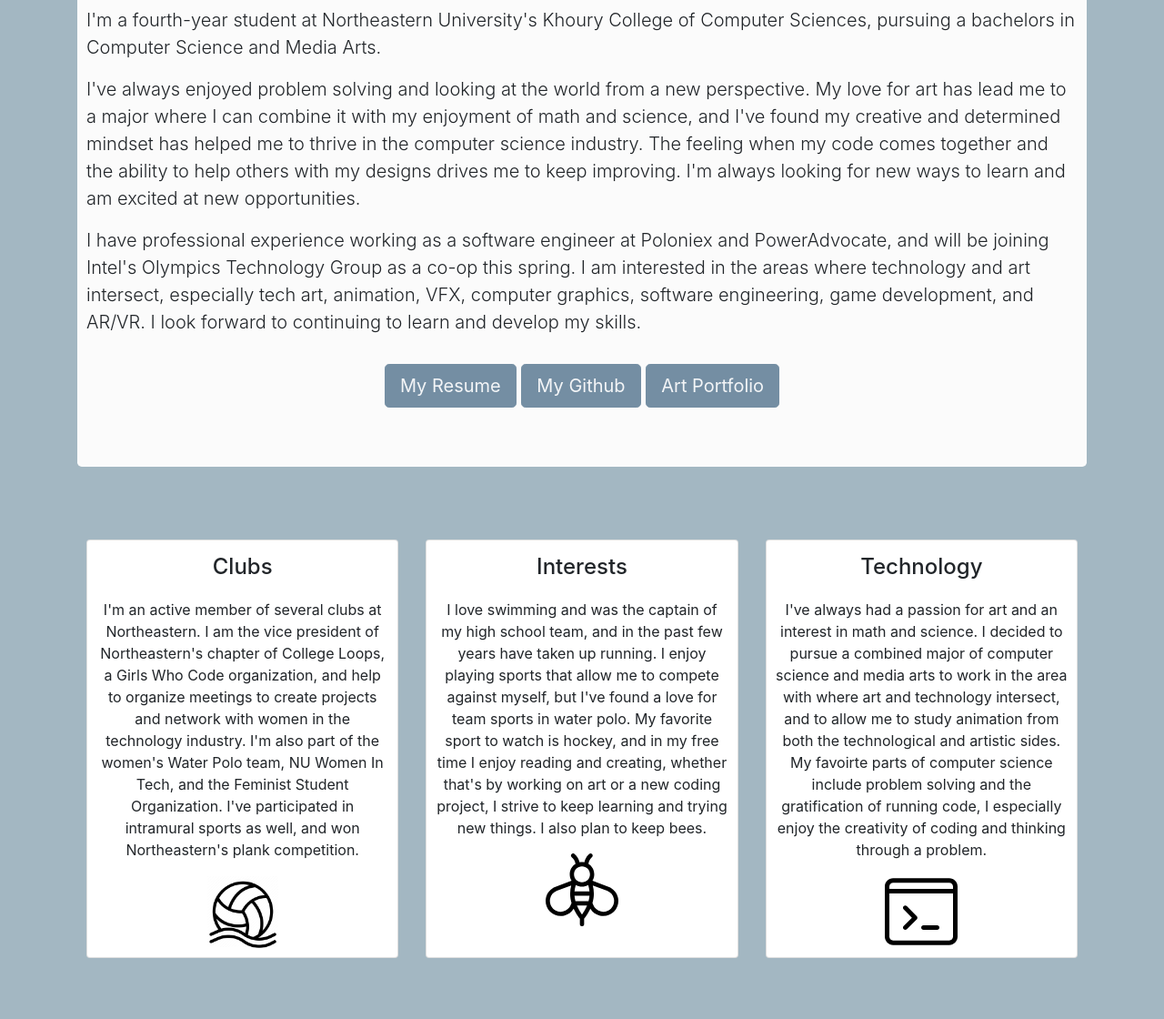
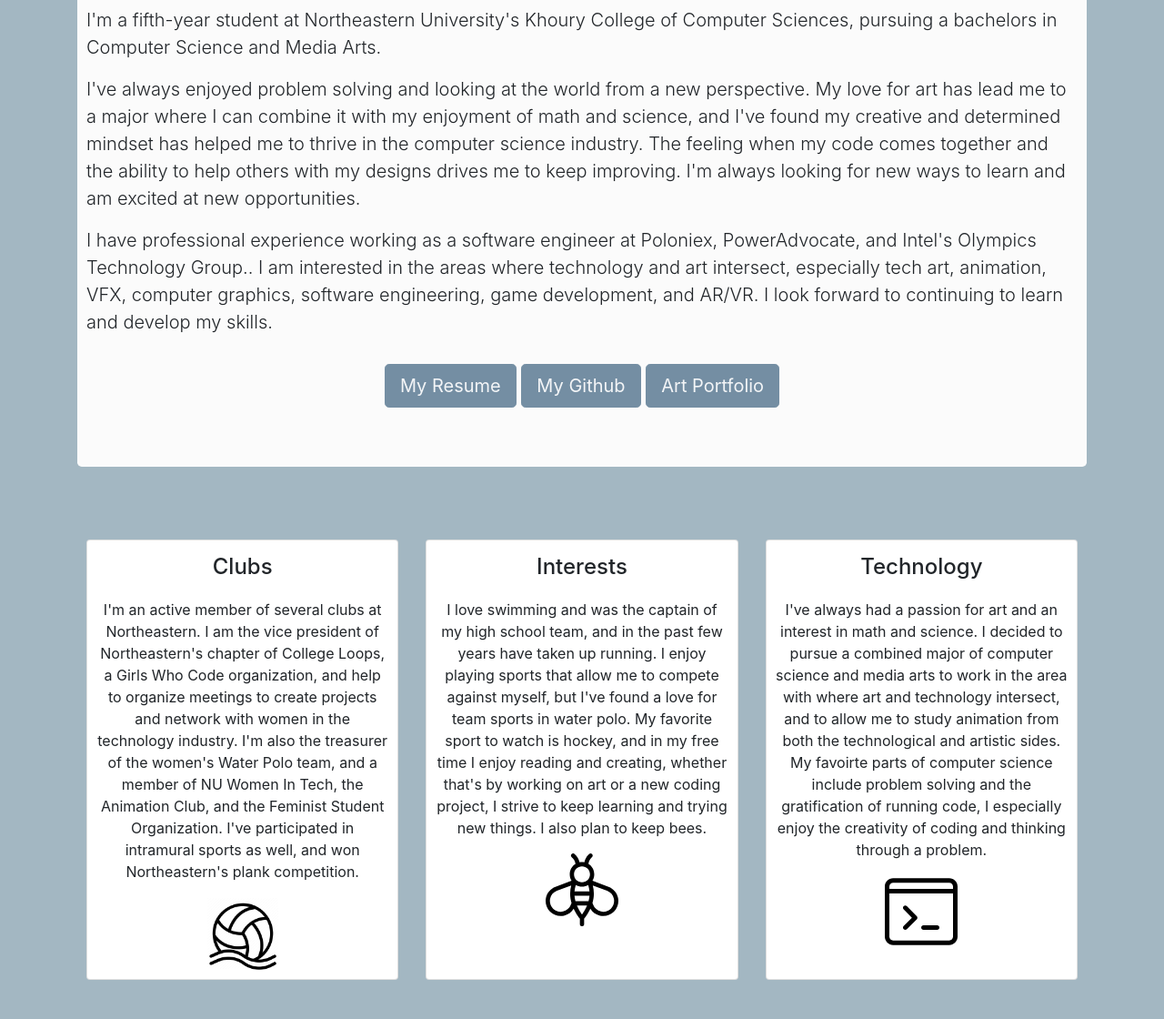
Before and after one commit to rogershannah/rogershannah.github.io, a website: page index.html in a window 1280 px wide. Shown: the part 173-1293 px from the top of the page at 91% size. Drawn offline with nearby package versions, Linux system fonts and the light colour scheme.

Commit message:
Update index.html

```diff
--- a/index.html
+++ b/index.html
@@ -48,7 +48,7 @@
       <div class="jumbotron pb-0 min-100" id="about">
         <h4 class="section-header">ABOUT ME</h4>
         <p class="lead">
-          I'm a fourth-year student at Northeastern University's Khoury College
+          I'm a fifth-year student at Northeastern University's Khoury College
           of Computer Sciences, pursuing a bachelors in Computer Science and
           Media Arts.
         </p>
@@ -64,8 +64,8 @@
         </p>
 
         <p class="lead">
-          I have professional experience working as a software engineer at Poloniex and PowerAdvocate,
-          and will be joining Intel's Olympics Technology Group as a co-op this spring.
+          I have professional experience working as a software engineer at Poloniex, PowerAdvocate, and
+          Intel's Olympics Technology Group..
           I am interested in the areas where technology and art intersect, especially tech art, animation, VFX,
           computer graphics, software engineering, game development, and AR/VR. I look forward to continuing to learn and develop my skills.
         </p>
@@ -88,8 +88,8 @@
                 I'm an active member of several clubs at Northeastern.
                 I am the vice president of Northeastern's chapter of
                 College Loops, a Girls Who Code organization, and help to organize meetings to create projects
-                and network with women in the technology industry. I'm also part
-                of the women's Water Polo team, NU Women In Tech, and the Feminist Student
+                and network with women in the technology industry. I'm also the treasurer
+                of the women's Water Polo team, and a member of NU Women In Tech, the Animation Club, and the Feminist Student
                 Organization. I've participated in intramural sports as well, and won Northeastern's plank competition.
               </p>
               <img src="./assets/water-polo.png" class="img-responsive margin" style="width:25%" alt="Image" />
```
